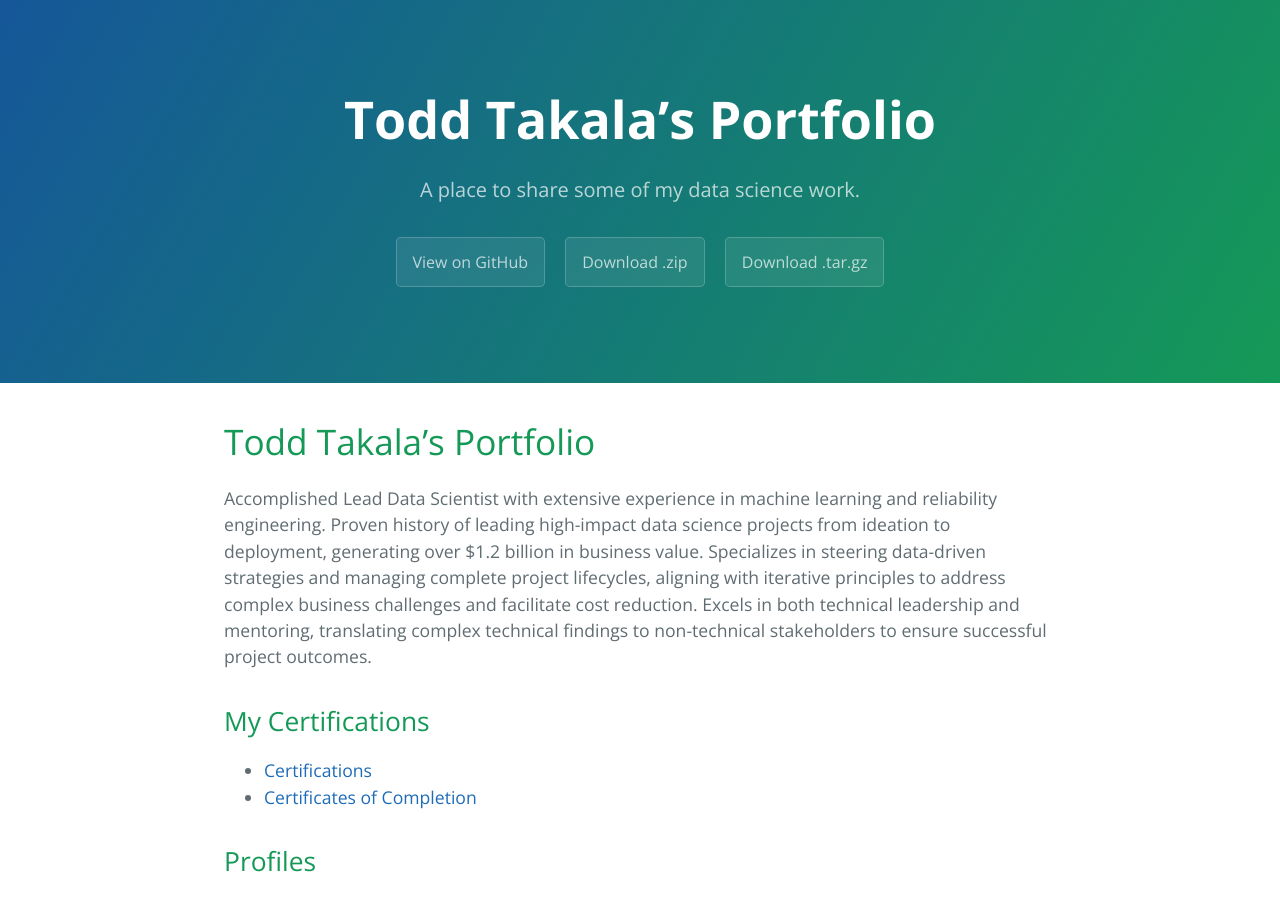
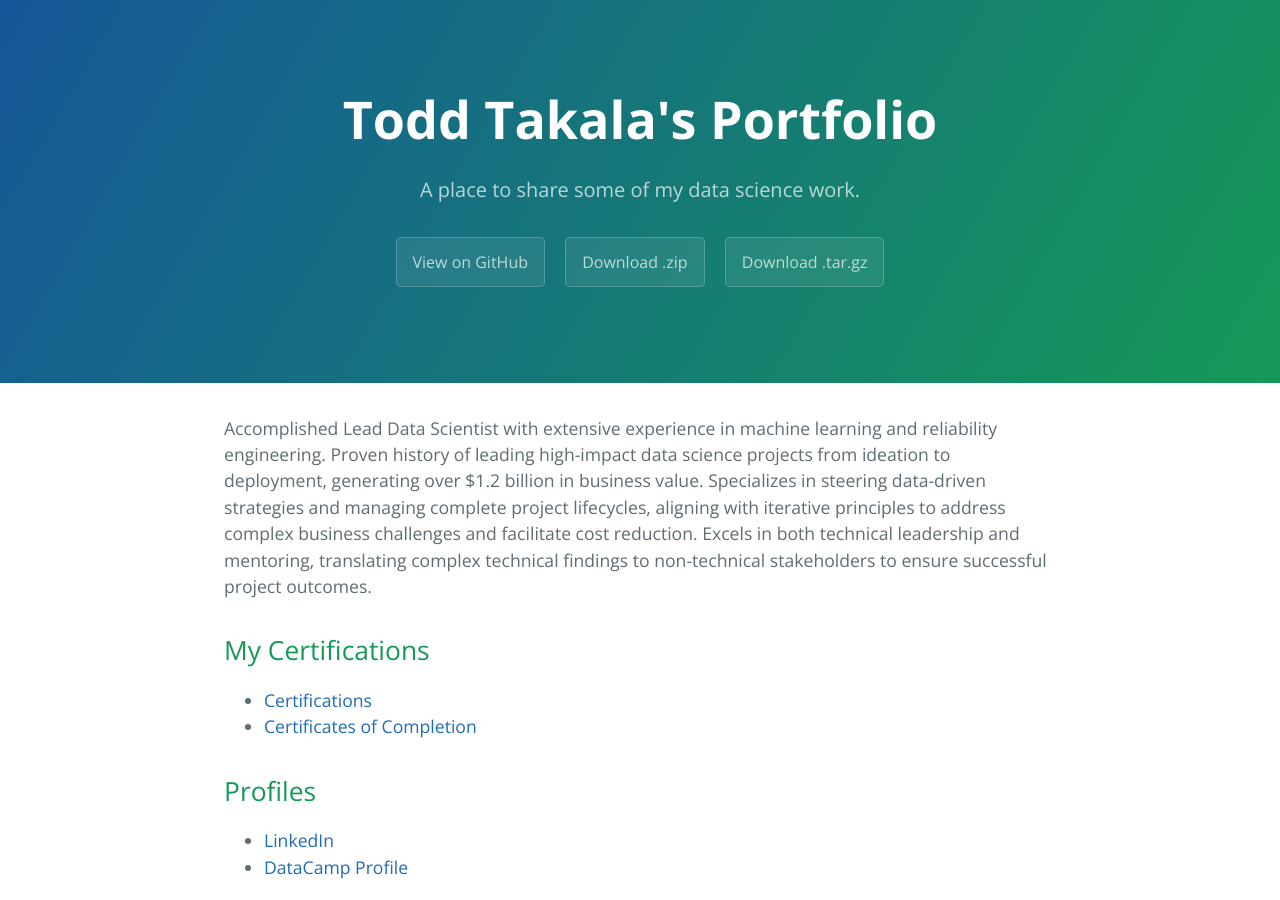
Before and after one commit to forloop11/portfolio, a Jekyll site: the page built from index.md, in a window 1280 px wide and 900 px high. Built offline with Jekyll 4.4.1, drawn with Linux system fonts in a browser that asks for light colours; our own code applies the rules of GitHub Pages for plain Markdown files.

Commit message:
Update index.md

```diff
--- a/index.md
+++ b/index.md
@@ -1,8 +1,6 @@
 ---
 layout: default
 ---
-
-# Todd Takala's Portfolio
 
 Accomplished Lead Data Scientist with extensive experience in machine learning and reliability engineering. Proven history of leading high-impact data science projects from ideation to deployment, generating over $1.2 billion in business value. Specializes in steering data-driven strategies and managing complete project lifecycles, aligning with iterative principles to address complex business challenges and facilitate cost reduction. Excels in both technical leadership and mentoring, translating complex technical findings to non-technical stakeholders to ensure successful project outcomes.
 
```
